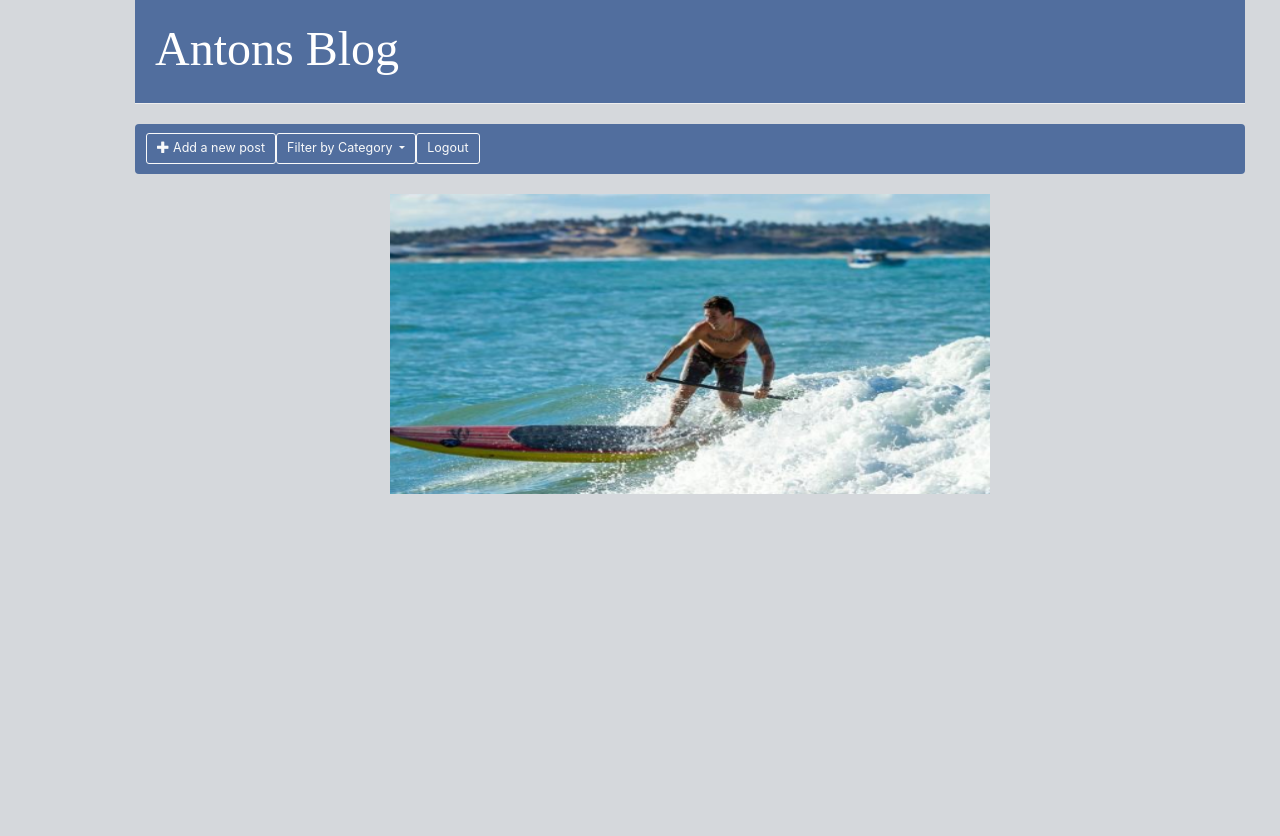
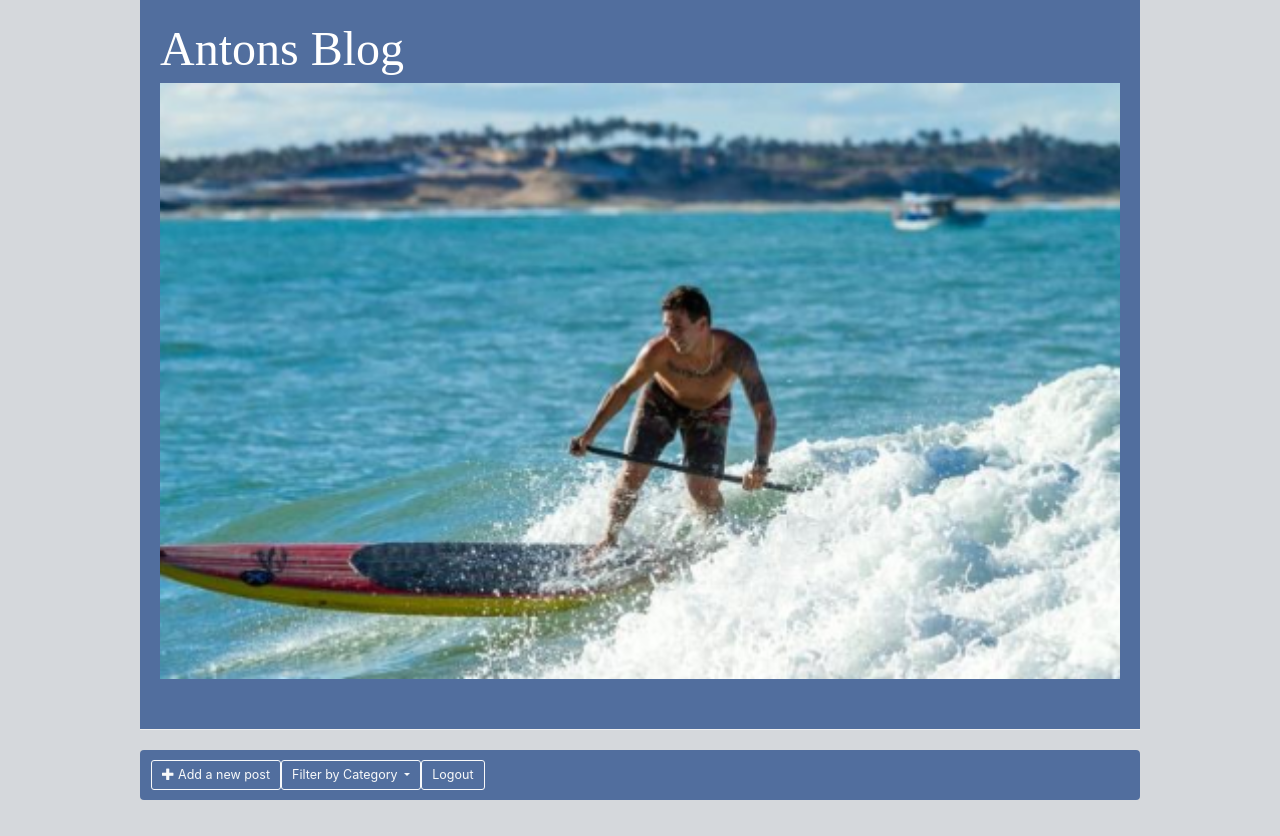
Before and after one commit to olimpiadempal/anton_final, a Django app: page / in a window 1280 px wide. Before the commit the page ends 494 px from the top, so only its background shows below. Run offline with Django 3.2, Linux system fonts and the light colour scheme; a user stored in the database is signed in; data comes from the database, SQL or seed files in the repository; both versions use the stored data as it was after the commit; some libraries are stand-ins or nearby versions; some web fonts are replaced.

Commit message:
responsive img

```diff
--- a/blog/static/css/blog.css
+++ b/blog/static/css/blog.css
@@ -16,7 +16,8 @@
 
 body{
     background-color: #d5d8dc;
-    padding-left: 120px;
+    padding-left: 125px;
+    padding-right: 125px;
 }
 
 h2 a{
@@ -28,7 +29,7 @@
 
 .content {
     margin-left: 0px;
-    margin-right: 40px;
+    margin-right: 0px;
 }
 
 .image {
@@ -65,7 +66,13 @@
 
 .post {
     margin-bottom: 70px;
+    text-align: justify;
+    text-justify: inter-word;
+    font-size: 12pt;
+    margin-left: 30px;
+    margin-right: 30px;
 }
 
 .post h2 a, .post h2 a:visited {
     color: #516e9e;
+}
--- a/blog/templates/blog/base.html
+++ b/blog/templates/blog/base.html
@@ -2,6 +2,8 @@
 <html>
     <head>
         <title>Antons Blog</title>
+        <meta charset="utf-8">
+        <meta name="viewport" content="width=device-width, initial-scale=1, shrink-to-fit=no">
         <link rel="stylesheet" href="//maxcdn.bootstrapcdn.com/bootstrap/3.2.0/css/bootstrap.min.css">
         <link rel="stylesheet" href="//maxcdn.bootstrapcdn.com/bootstrap/3.2.0/css/bootstrap-theme.min.css">
         <link rel="stylesheet" href="https://stackpath.bootstrapcdn.com/bootstrap/4.5.0/css/bootstrap.min.css" integrity="sha384-9aIt2nRpC12Uk9gS9baDl411NQApFmC26EwAOH8WgZl5MYYxFfc+NcPb1dKGj7Sk" crossorigin="anonymous">
@@ -11,6 +13,7 @@
         <script src="https://stackpath.bootstrapcdn.com/bootstrap/4.5.0/js/bootstrap.min.js" integrity="sha384-OgVRvuATP1z7JjHLkuOU7Xw704+h835Lr+6QL9UvYjZE3Ipu6Tp75j7Bh/kR0JKI" crossorigin="anonymous"></script>
         <link href="https://fonts.googleapis.com/css?family=Quicksand:300,500" rel="stylesheet">
         <link rel="stylesheet" href="{% static 'css/blog.css' %}">
+        <style type='text/css'> img{display: block;margin-bottom: 30px;}</style>
     </head>
 
 
@@ -21,7 +24,7 @@
         <div class="page-header">
 
             <h1><a href="/">Antons Blog</a></h1>
-
+            <img class="img-responsive" src="{% static 'images/anton.PNG' %}"  alt="Lights" style="width:100%"/>
         </div>
         <nav class="navbar navbar-expand-lg navbar-light" style="background-color: #516e9e;">
 
@@ -54,13 +57,12 @@
 
         </nav>
         </div>
-      <div class="image"><img src="{% static 'images/anton.PNG' %}" width="600px" height="300px"/></div>
 
 
 
       <br/>
             <div class="row">
-                <div class="col-md-8">
+                <div class="col-xs-12">
                     {% block content %}
                     {% endblock %}
                 </div>
--- a/blog/templates/blog/post_list.html
+++ b/blog/templates/blog/post_list.html
@@ -43,7 +43,7 @@
 
                             <p>{{ post.text|linebreaksbr }}</p>
                             {% if post.image %}
-                            <img src="{{ post.image.url}}" alt="{{ post.title }}" class="post-image">
+                            <img class="img-responsive"src="{{ post.image.url}}" alt="{{ post.title }}" class="post-image">
                             {% endif %}
 
 
--- a/myvenv/pyvenv.cfg
+++ b/myvenv/pyvenv.cfg
@@ -1,3 +1,3 @@
-home = C:\Users\Ghotra\AppData\Local\Programs\Python\Python38
+home = /Library/Frameworks/Python.framework/Versions/3.6/bin
 include-system-site-packages = false
-version = 3.8.2
+version = 3.6.1
```
Also changed, not shown: db.sqlite3.
